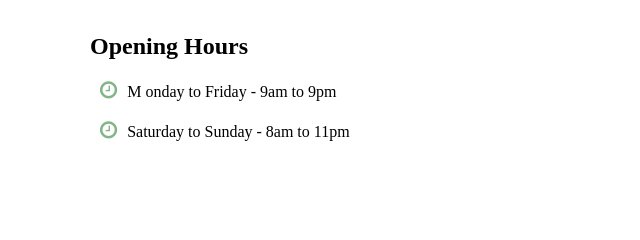
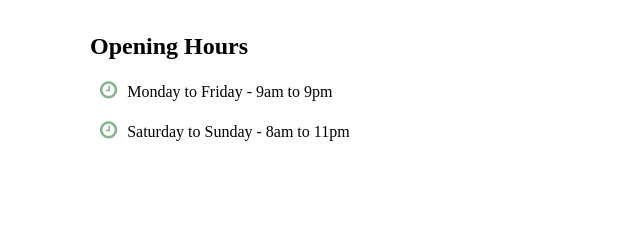
Before and after one commit to ayushisingh-web-cell/HTML, a plain HTML site: page index.html in a window 1280 px wide. Shown: the part 2917-3157 px from the top of the page, 48-688 px from the left. Drawn offline with Linux system fonts and the light colour scheme; some packages are replaced by stand-ins of ours; a script that the page names is missing.

Commit message:
monday spelling corrected

```diff
--- a/index.html
+++ b/index.html
@@ -135,7 +135,7 @@
       <div class="footer-row">
          <div class="footer-left">
             <h1>Opening Hours</h1>
-            <p><i class="fa fa-clock-o"></i>M onday to Friday - 9am to 9pm</p>
+            <p><i class="fa fa-clock-o"></i>Monday to Friday - 9am to 9pm</p>
             <p><i class="fa fa-clock-o"></i>Saturday to Sunday - 8am to 11pm</p>
 
          </div>
```
